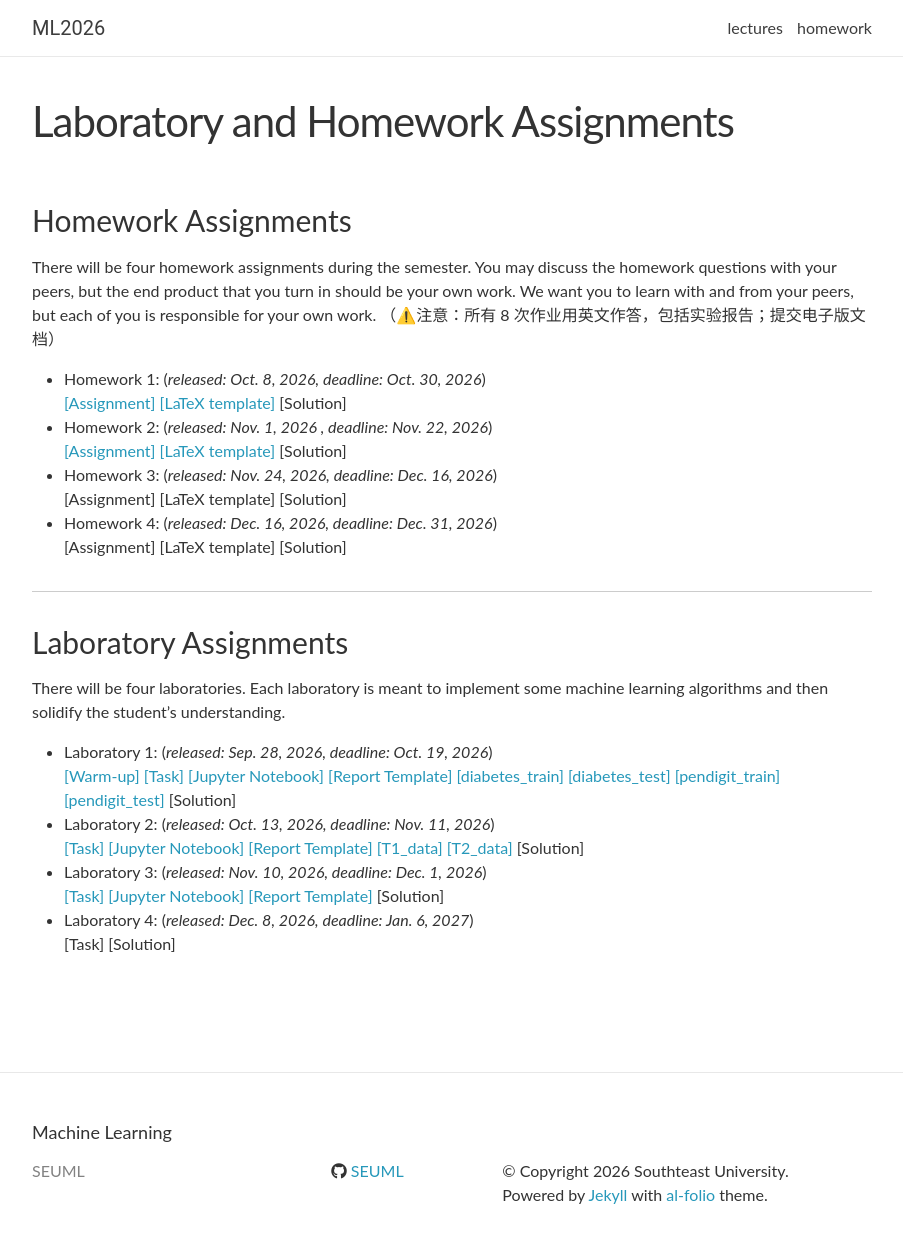
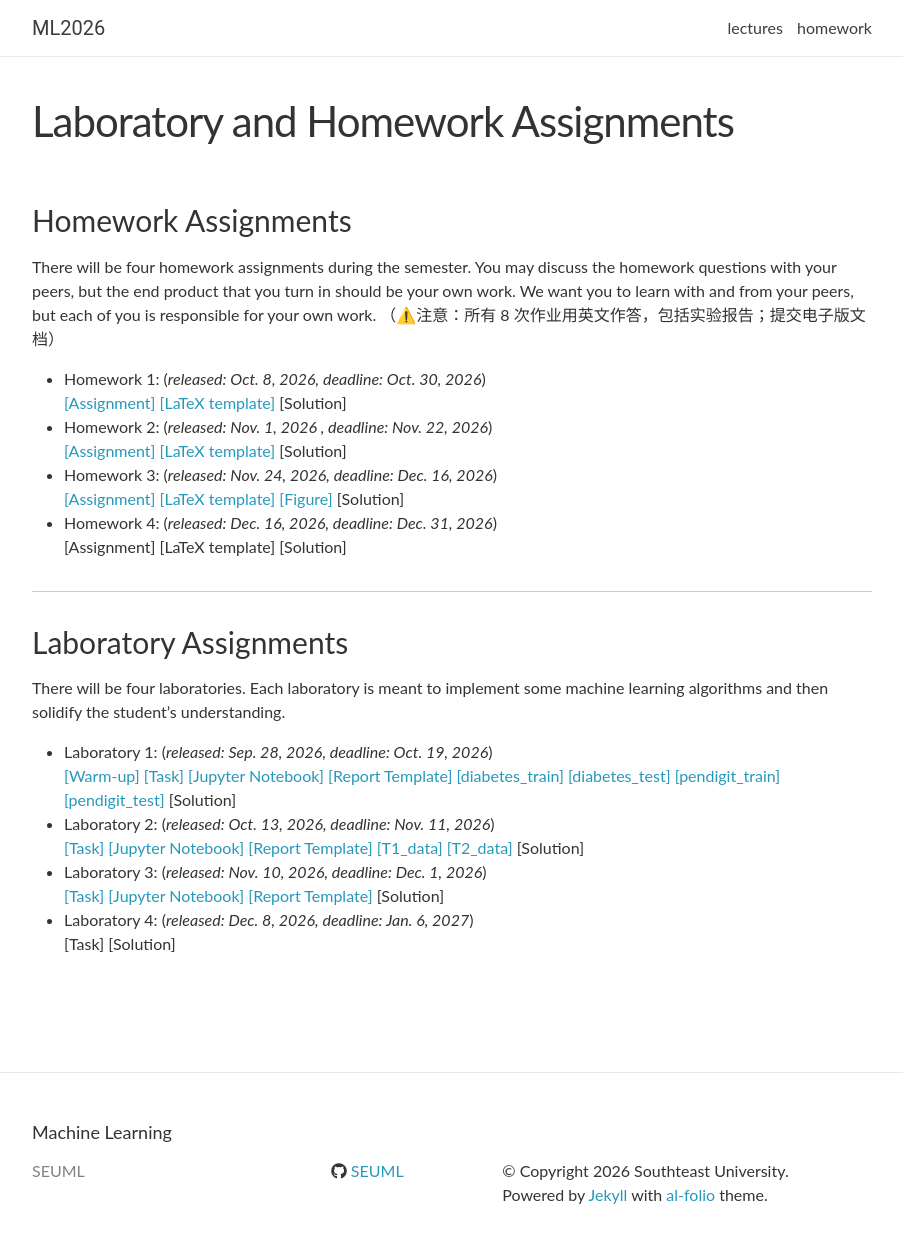
Before and after one commit to SEUML/ml-autumn-2026, a Jekyll site: the page built from _pages/homework.md, in a window 1280 px wide and 1268 px high. Shown: the top 1243 px of the window, without its empty margins (188-1091 px from the left). Built offline with Jekyll 4.4.1, drawn with Linux system fonts in a browser that asks for light colours; nearby versions of some CDN libraries; comment, search, counter and statistics services are not loaded.

Commit message:
Release hw3

```diff
--- a/_pages/homework.md
+++ b/_pages/homework.md
@@ -16,7 +16,7 @@ There will be four homework assignments during the semester. You may discuss the
 [[Assignment]](../assets/assignments/hw2/assignment_2026.pdf) [[LaTeX template]](../assets/assignments/hw2/assignment_2026.tex) [Solution]
 - Homework 3: (*released: Nov. 24, 2026, deadline: Dec. 16, 2026*)
 <br>
-[Assignment] [LaTeX template] [Solution]
+[[Assignment]](../assets/assignments/hw3/assignment_2026.pdf) [[LaTeX template]](../assets/assignments/hw3/assignment_2026.tex) [[Figure]](../assets/assignments/hw3/network.png) [Solution]
 - Homework 4: (*released: Dec. 16, 2026, deadline: Dec. 31, 2026*)
 <br>
 [Assignment] [LaTeX template] [Solution]
```
Also changed, not shown: assets/assignments/hw3/network.png (added), 4 other files.
